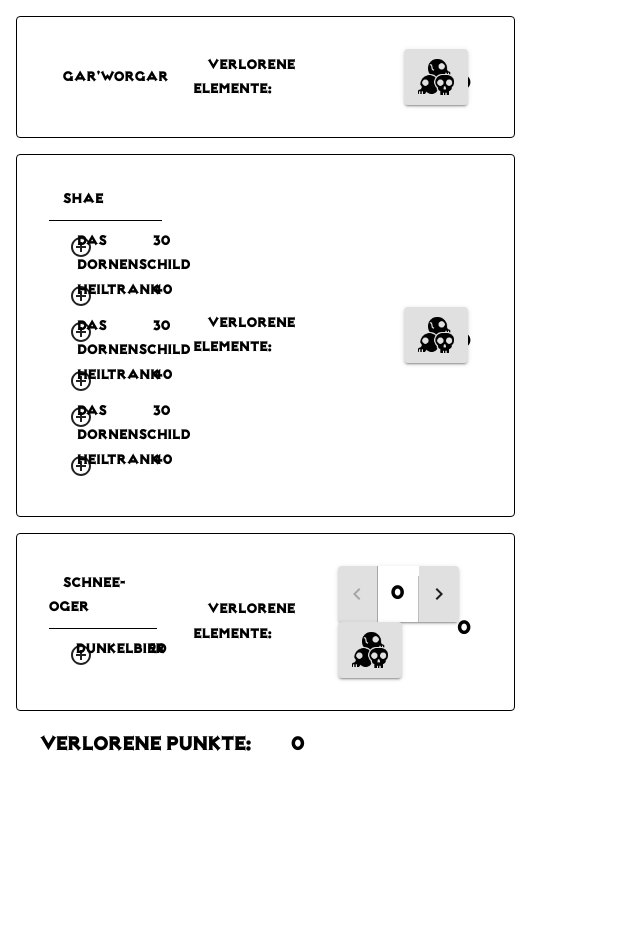
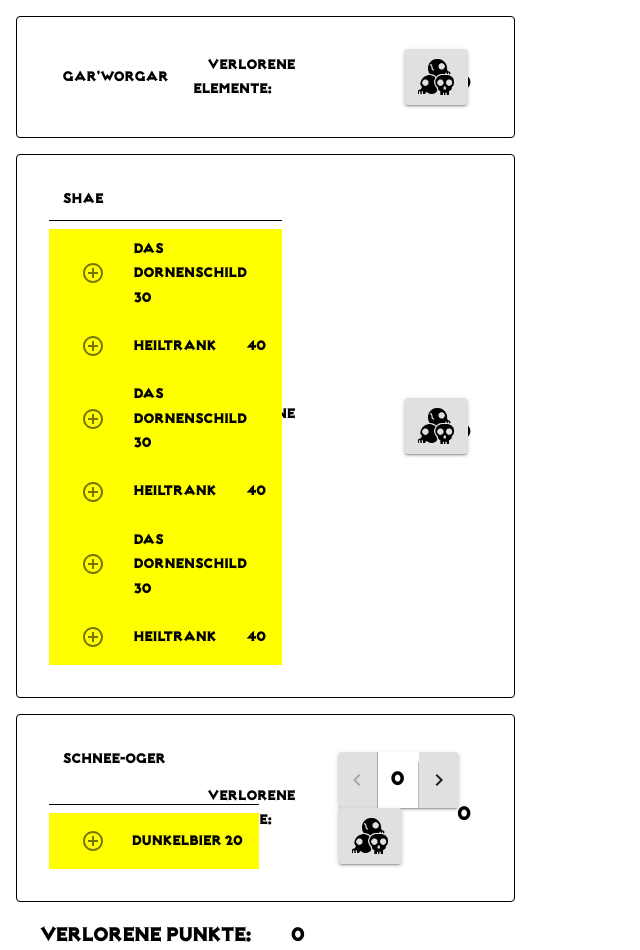
Before and after one commit to marcelbade/demonworld_ui, a React (Create React App) app: page /lossCalculator in a window 1280 px wide. Shown: the whole page, without its empty margins (0-640 px from the left). Before the commit the page ends 800 px from the top, so only its background shows below. Built offline with nearby package versions, Linux system fonts and the light colour scheme.

Commit message:
layout fixed

```diff
--- a/src/components/lossCalculator/EquipmentListEntry.js
+++ b/src/components/lossCalculator/EquipmentListEntry.js
@@ -1,7 +1,7 @@
 // React
 import React from "react";
 //Material UI
-import { Typography, Grid, Button } from "@material-ui/core";
+import { Typography, Grid, Button, ListItem, ListItemIcon, ListItemText } from "@material-ui/core";
 import { makeStyles } from "@material-ui/core/styles";
 
 // components and functions
@@ -13,16 +13,32 @@ import clsx from "clsx";
 
 import AddCircleOutlineIcon from "@material-ui/icons/AddCircleOutline";
 import RemoveCircleOutlineIcon from "@material-ui/icons/RemoveCircleOutline";
+import { ListItemButton } from "@mui/material";
 
 const useStyles = makeStyles((theme) => ({
+  entry: {
+    backgroundColor: "yellow",
+
+    [theme.breakpoints.up("md")]: {
+      flexDirection: "row",
+    },
+    [theme.breakpoints.down("md")]: {
+      flexDirection: "row",
+
+      "@media (orientation:landscape)": {
+        flexDirection: "row",
+        // justifyContent: "space-between",
+      },
+    },
+  },
   typographyFont: {
     fontFamily: "NotMaryKate",
-    textAlign: "center",
+    textAlign: "left",
     marginTop: "0.5em",
   },
   strikeTroughText: {
     fontFamily: "NotMaryKate",
-    textAlign: "center",
+    textAlign: "left",
     marginTop: "0.5em",
     color: "red",
     textDecorationLine: "line-through",
@@ -79,41 +95,45 @@ const EquipmentListEntry = (props) => {
   };
 
   return (
-    <Grid item xs={12} container direction="row" className={classes.equipment} key={uuidGenerator()}>
-      <Grid item xs={3}>
+    <ListItem className={classes.entry} key={uuidGenerator()}>
       {props.itemClicked[props.index] ? (
-          <Button
+        <ListItemButton
           className={clsx(classes.deleteBttn, classes.textMargin)}
           onClick={() => {
             subtractItemFromLosses(props.element.points);
             removeLostMarker(props.index);
           }}
         >
+          <ListItemIcon>
             <RemoveCircleOutlineIcon />
-          </Button>
+          </ListItemIcon>
+        </ListItemButton>
       ) : (
-          <Button
+        <ListItemButton
           className={clsx(classes.deleteBttn, classes.textMargin)}
           onClick={() => {
             addItemToLosses(props.element.points);
             markItemLost(props.index);
           }}
         >
+          <ListItemIcon>
             <AddCircleOutlineIcon />
-          </Button>
+          </ListItemIcon>
+        </ListItemButton>
       )}
-      </Grid>
-      <Grid item xs={8}>
+      <Grid container justify="space-between">
+        <Grid item>
           <Typography variant="button" className={props.itemClicked[props.index] ? classes.strikeTroughText : classes.typographyFont}>
             {props.element.name}
           </Typography>
         </Grid>
-      <Grid item xs={1}>
+        <Grid item>
           <Typography variant="button" className={props.itemClicked[props.index] ? classes.strikeTroughText : classes.typographyFont}>
             {props.element.points}
           </Typography>
         </Grid>
       </Grid>
+    </ListItem>
   );
 };
 
```
Lines whose indentation alone changed are shown as unchanged.
